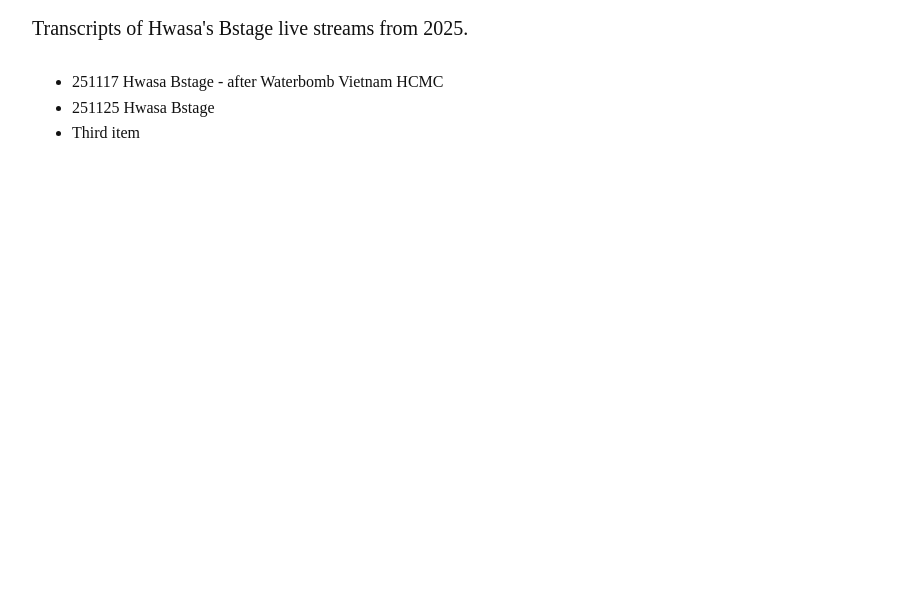
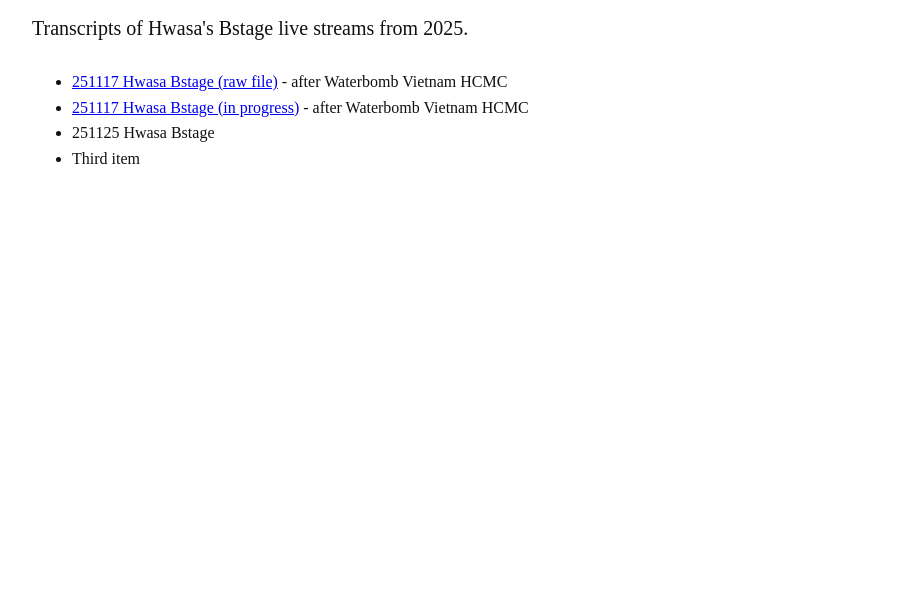
Before and after one commit to divineforms/Home, a plain HTML site: page index.html in a window 1280 px wide. Shown: the part 297-896 px from the top of the page, without its empty margins (158-1074 px from the left). Drawn offline with Linux system fonts and the light colour scheme; a web font is replaced by a local one.

Commit message:
Update index.html

```diff
--- a/index.html
+++ b/index.html
@@ -82,7 +82,8 @@
       <h2>Hwasa Bstage (2025)</h2>
       <p class="lead">Transcripts of Hwasa's Bstage live streams from 2025.</p>
       <ul>
-  <li>251117 Hwasa Bstage - after Waterbomb Vietnam HCMC</li>
+  <li><a href="https://divineforms.github.io/Hwasa_Bstage_2025/251117_Hwasa_Bstage.html">251117 Hwasa Bstage (raw file)</a> - after Waterbomb Vietnam HCMC</li>
+  <li><a href="https://divineforms.github.io/Hwasa_Bstage_2025/251117_Hwasa_Bstage.html">251117 Hwasa Bstage (in progress)</a> - after Waterbomb Vietnam HCMC</li>
   <li>251125 Hwasa Bstage</li>
   <li>Third item</li>
 </ul>
```
